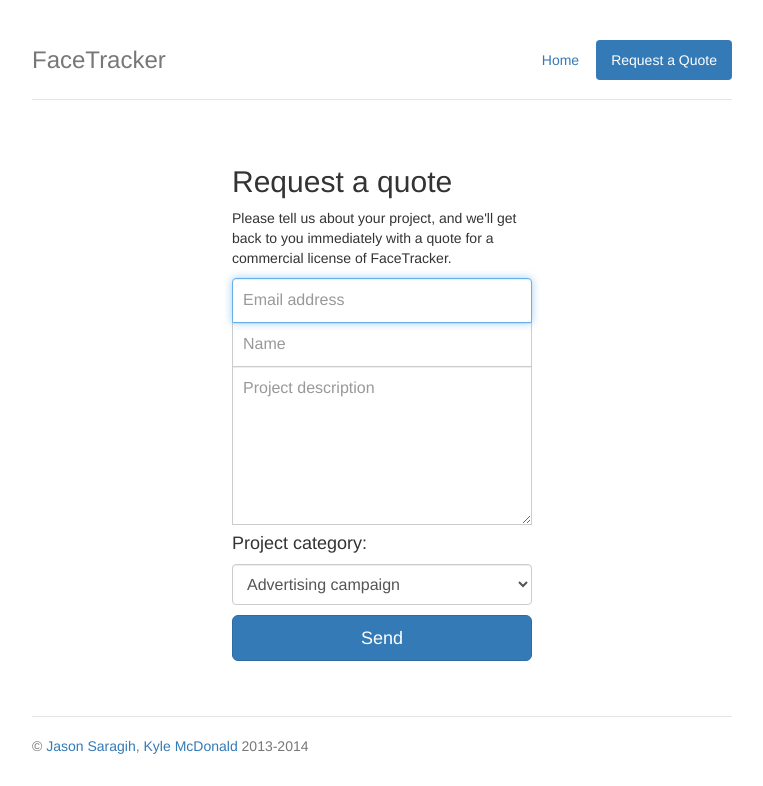
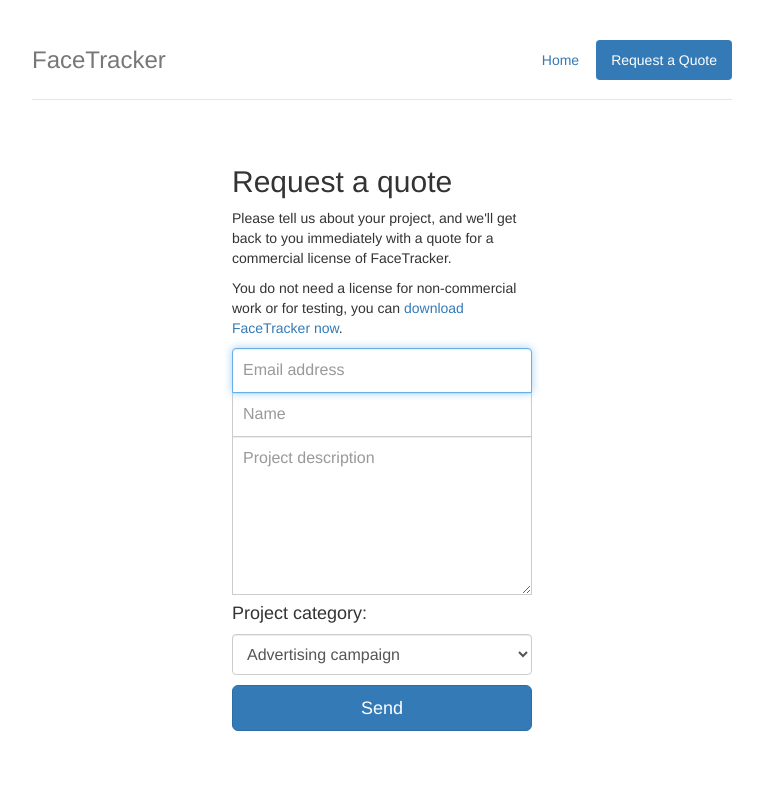
Before and after one commit to kylemcdonald/facetracker.net, a PHP site: page /quote in a window 1280 px wide. Shown: the top 786 px of the page, without its empty margins (258-1021 px from the left). Before the commit the page ends 754 px from the top, so only its background shows below. Run offline with PHP 8.4, Linux system fonts and the light colour scheme; some libraries are stand-ins or nearby versions.

Commit message:
make it clearer that licenses are unnecessary for non-commercial work

```diff
--- a/quote/index.php
+++ b/quote/index.php
@@ -187,6 +187,7 @@ include "../header.php"; ?>
         } else {
         ?>
         <p>Please tell us about your project, and we'll get back to you immediately with a quote for a commercial license of FaceTracker.</p>
+        <p>You do not need a license for non-commercial work or for testing, you can <a href="https://github.com/kylemcdonald/FaceTracker/archive/master.zip">download FaceTracker now</a>.</p>
         <input name="email" type="email" class="form-control top" placeholder="Email address" autofocus>
         <input name="name" type="text" class="form-control middle" placeholder="Name">
         <textarea name="description" class="form-control middle" rows="6" placeholder="Project description"></textarea>
```
